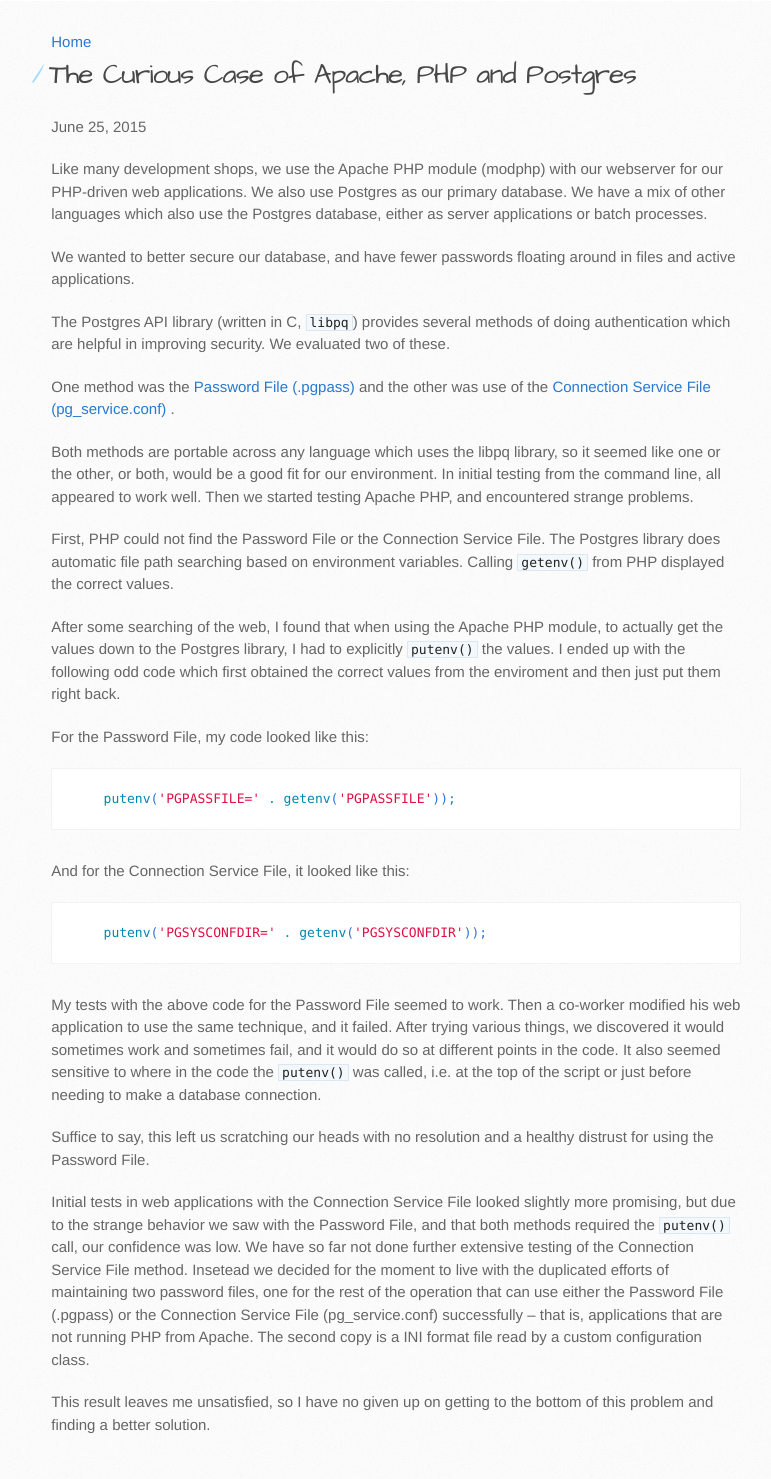
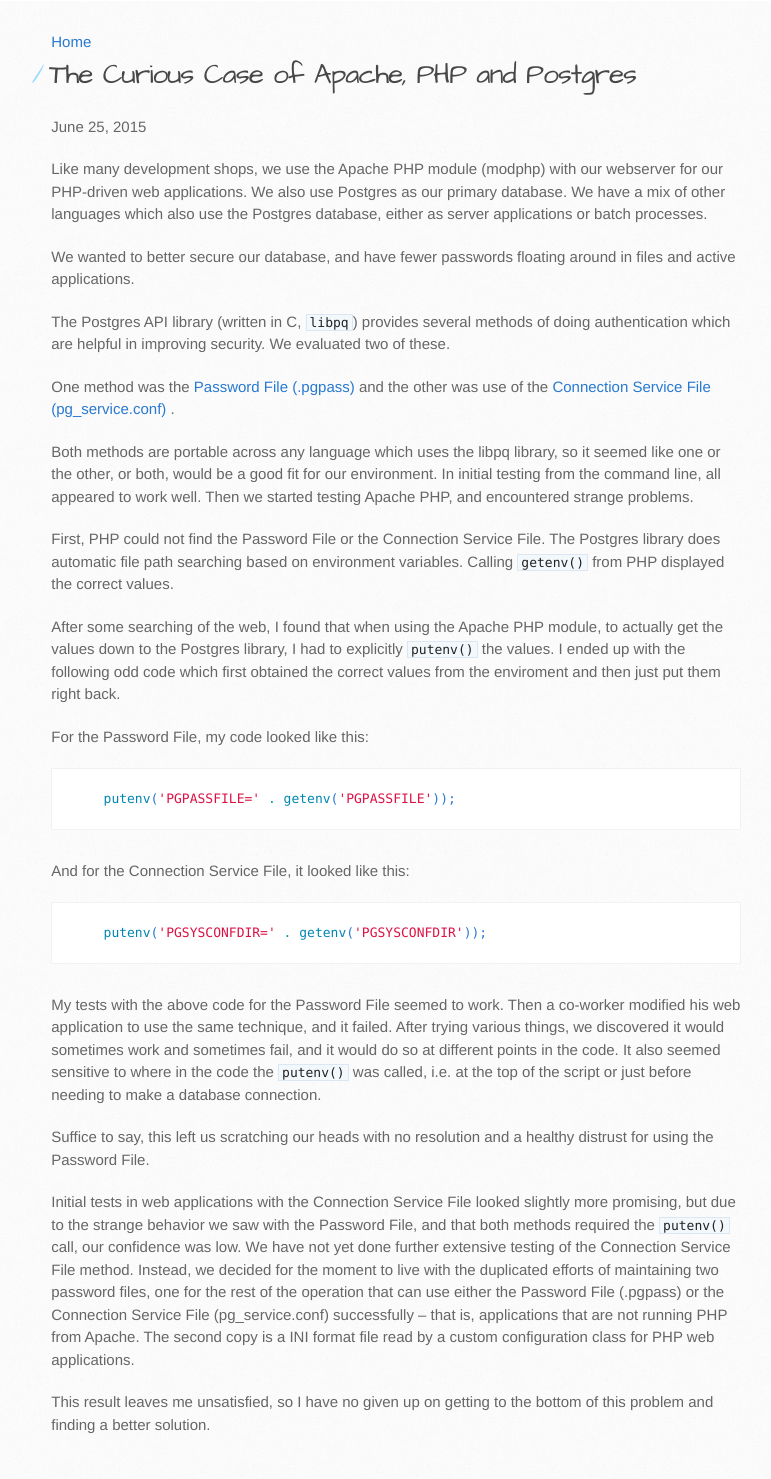
Before and after one commit to cxj/cxj.github.io, a Jekyll site: the page built from _posts/2015-06-25-apache-php-postgres.md, in a window 1280 px wide. Shown: the whole page, without its empty margins (139-910 px from the left). Built offline with Jekyll 4.4.1, drawn with Linux system fonts in a browser that asks for light colours; Markdown is read by kramdown in place of the engine named in the settings.

Commit message:
More fixes and improvements.
Fix a typo.  Better grammar.  Clearer sentences.

```diff
--- a/_posts/2015-06-25-apache-php-postgres.md
+++ b/_posts/2015-06-25-apache-php-postgres.md
@@ -62,13 +62,14 @@
 Initial tests in web applications with the Connection Service File looked
 slightly more promising, but due to the strange behavior we saw with the
 Password File, and that both methods required the `putenv()` call, our
-confidence was low.  We have so far not done further extensive testing of
-the Connection Service File method.  Insetead we decided for the moment to
+confidence was low.  We have not yet done further extensive testing of
+the Connection Service File method.  Instead, we decided for the moment to
 live with the duplicated efforts of maintaining two password files, one
 for the rest of the operation that can use either the Password File
 (.pgpass) or the Connection Service File (pg_service.conf) successfully --
 that is, applications that are not running PHP from Apache.  The second
-copy is a INI format file read by a custom configuration class.
+copy is a INI format file read by a custom configuration class for PHP
+web applications.
 
 This result leaves me unsatisfied, so I have no given up on getting to
 the bottom of this problem and finding a better solution.
```
